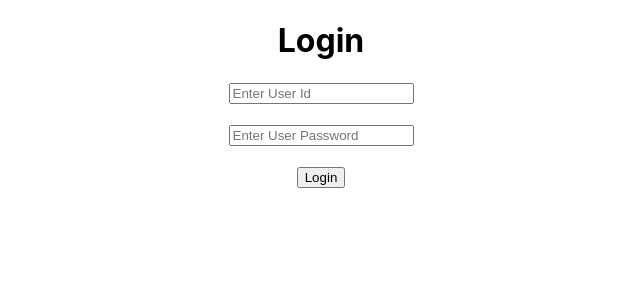
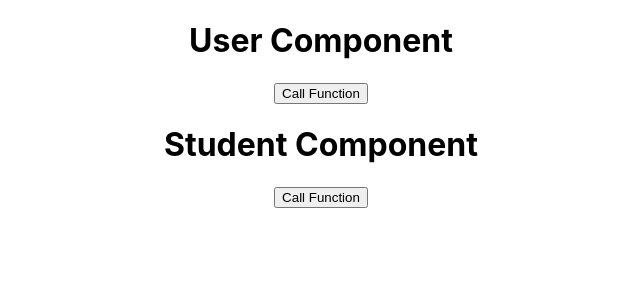
Before and after one commit to Nitish8800/React-Practice-Tutorial, a React (Create React App) app in the folder react_tutorial_3_state-fun/: page / in a window 1280 px wide. Shown: the top 300 px of the page, without its empty margins (319-959 px from the left). Built offline with nearby package versions, Linux system fonts and the light colour scheme.

Commit message:
React tutorial in Hindi #20 Pass Function as Props

```diff
--- a/react_tutorial_3_state-fun/src/App.js
+++ b/react_tutorial_3_state-fun/src/App.js
@@ -209,14 +209,22 @@
 // export default App;
 
 // <------------------------------>/                 React tutorial in Hindi #19 Basic Form validation  </===============->/
+// <------------------------------>/                 React tutorial in Hindi #20 Pass Function as Props </===============->/
 
 import "./App.css";
-import Login from ".//components/Login";
+// import Login from "./components/Login";
+import User from "./components/User";
+import Student from "./components/Student";
 function App() {
-  const data = true;
+  function getData() {
+    alert("Hello from app component");
+  }
+
   return (
     <div className="App">
-      <Login />
+      {/* <Login /> */}
+      <User data={getData} />
+      <Student data={getData} />
     </div>
   );
 }
--- a/react_tutorial_3_state-fun/src/components/Student.js
+++ b/react_tutorial_3_state-fun/src/components/Student.js
@@ -11,16 +11,29 @@
 
 // // <------------------------------>/                       Props with Class Component      </===============->/
 
-import React from "react";
+// import React from "react";
 
-export default class Student extends React.Component {
-  render() {
-    console.log(this.props);
-    return (
-      <div style={{ backgroundColor: "skyblue", margin: 20 }}>
-        <h1>Hello {this.props.name}</h1>
-        <h3>{this.props.email}</h3>
-      </div>
-    );
-  }
+// export default class Student extends React.Component {
+//   render() {
+//     console.log(this.props);
+//     return (
+//       <div style={{ backgroundColor: "skyblue", margin: 20 }}>
+//         <h1>Hello {this.props.name}</h1>
+//         <h3>{this.props.email}</h3>
+//       </div>
+//     );
+//   }
+// }
+
+// // <------------------------------>/                       React tutorial in Hindi #20 Pass Function as Props      </===============->/
+
+function Student(props) {
+  return (
+    <div>
+      <h1>Student Component</h1>
+      <button onClick={props.data}>Call Function</button>
+    </div>
+  );
 }
+
+export default Student;
--- /dev/null
+++ b/react_tutorial_3_state-fun/src/components/User.js
@@ -0,0 +1,12 @@
+function User(props) {
+
+    return(
+        <div>
+            <h1>User Component</h1>
+            <button onClick={props.data}>Call Function</button>
+        </div>
+    )
+}
+
+
+export default User;
```
